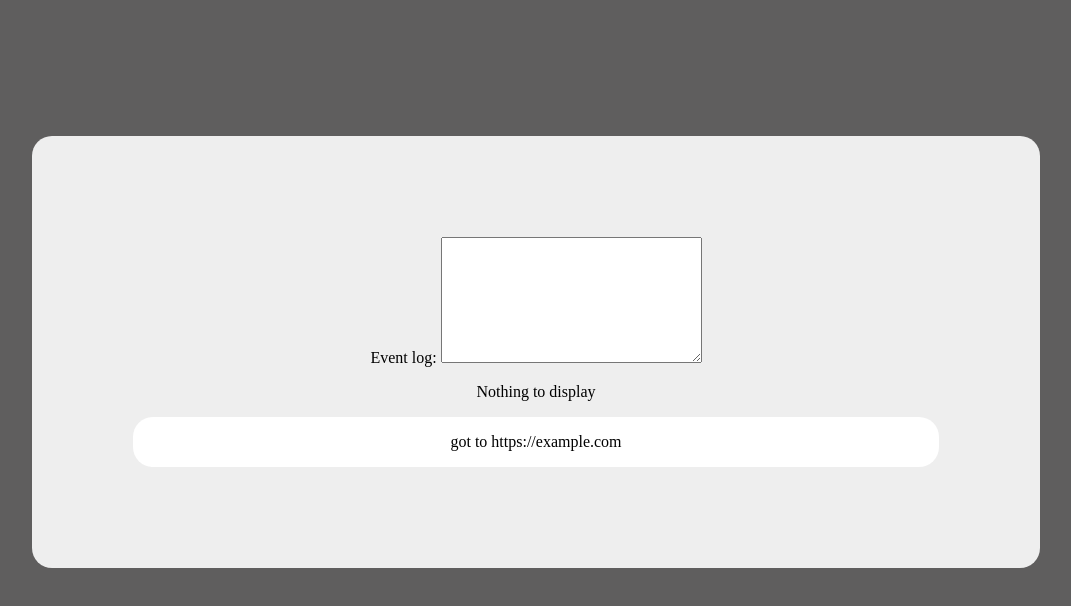
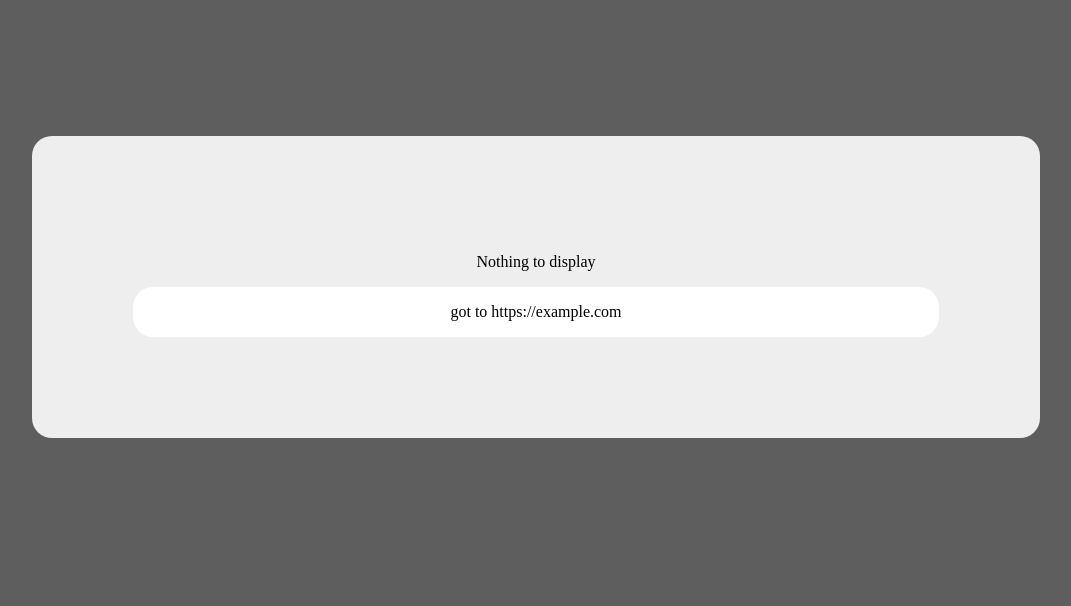
Before and after one commit to RachealOnyi/back, a plain HTML site: page index.html in a window 1280 px wide. Shown: the whole page, without its empty margins (104-1175 px from the left). Drawn offline with Linux system fonts and the light colour scheme.

Commit message:
removed unwanted codes
removed

```diff
--- a/index.html
+++ b/index.html
@@ -43,10 +43,6 @@
 <body>
 
     <div class="card">
-        <div class="event-log">
-            <label>Event log:</label>
-            <textarea readonly class="event-log-contents" rows="8" cols="30"></textarea>
-          </div>
         <p>
             Nothing to display
         </p>
```
